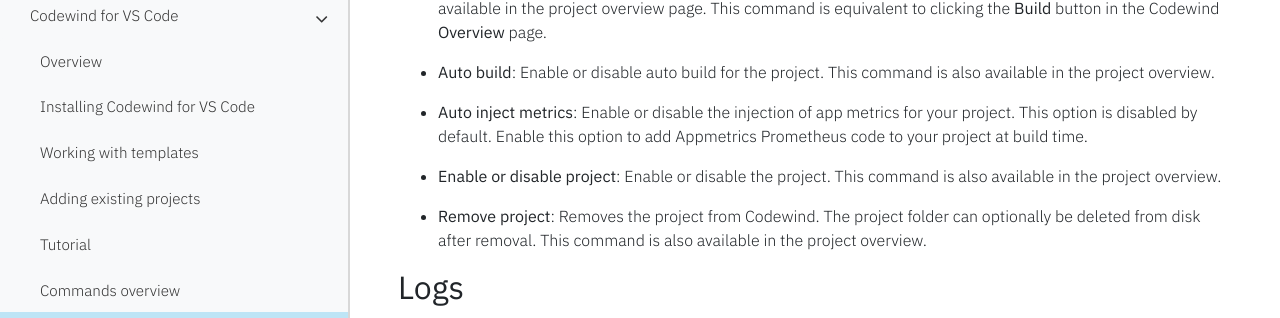
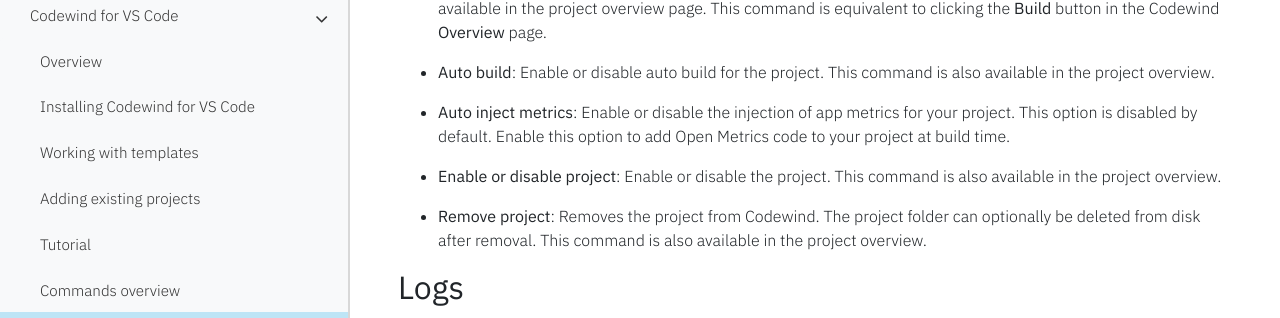
Before and after one commit to eclipse-archived/codewind-docs, a Jekyll site: the page built from docs/_documentations/mdt-vsc-commands-project.md, in a window 1280 px wide and 900 px high, scrolled down 766 px. Shown: the part 158-476 px from the top of the window. Built offline with Jekyll 4.4.1, drawn with Linux system fonts in a browser that asks for light colours; nearby versions of some CDN libraries; comment, search, counter and statistics services are not loaded.

Commit message:
Change to Open Metrics
Signed-off-by: micgibso <micgibso@uk.ibm.com>

```diff
--- a/docs/_documentations/mdt-vsc-commands-project.md
+++ b/docs/_documentations/mdt-vsc-commands-project.md
@@ -37,7 +37,7 @@ Right-click a project in the **Codewind view** to see most project commands. All
 
 - **Auto build**: Enable or disable auto build for the project. This command is also available in the project overview.
 
-- **Auto inject metrics**: Enable or disable the injection of app metrics for your project. This option is disabled by default. Enable this option to add Appmetrics Prometheus code to your project at build time.
+- **Auto inject metrics**: Enable or disable the injection of app metrics for your project. This option is disabled by default. Enable this option to add Open Metrics code to your project at build time.
 
 - **Enable or disable project**: Enable or disable the project. This command is also available in the project overview.
 
```
Also changed, not shown: docs/_documentations/mdt-eclipse-managingprojects.md (+1 -1 lines).
